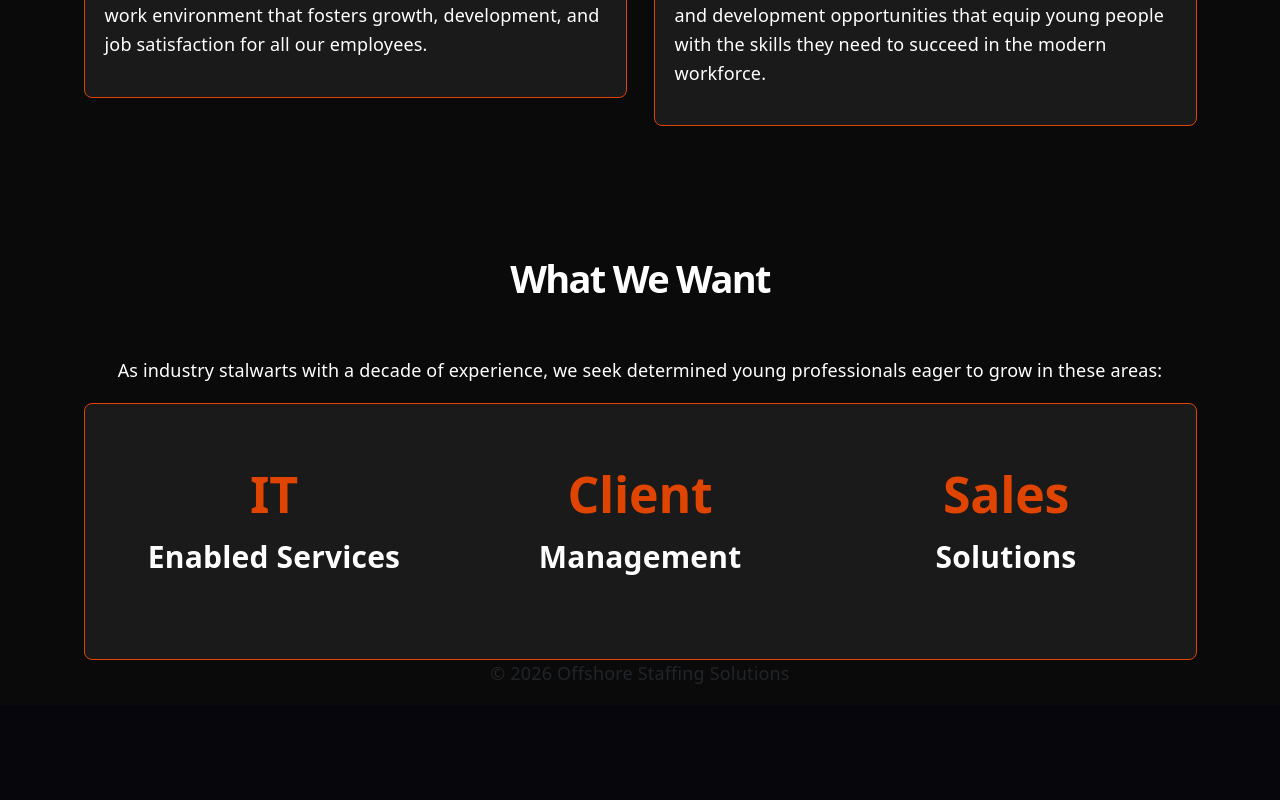
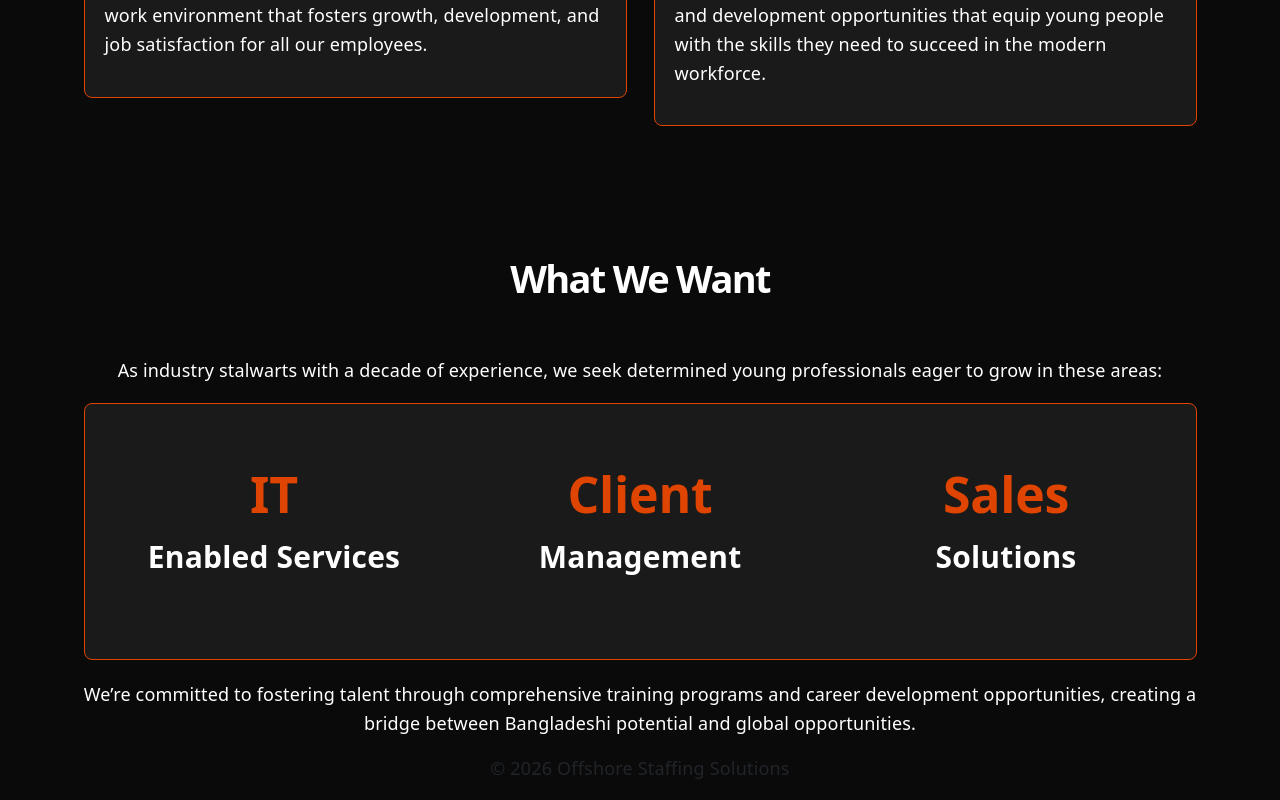
Before and after one commit to rakibhosain2302/SPA-System, a React (Vite) app: page / in a window 1280 px wide. Shown: the part 2050-2850 px from the top of the page. Before the commit the page ends 2755 px from the top, so only its background shows below. Built offline with nearby package versions, Linux system fonts and the light colour scheme.

Commit message:
SPA Wanted Section Content Issue Solve

```diff
--- a/src/App.css
+++ b/src/App.css
@@ -212,3 +212,9 @@
     text-align: center;
     color: var(--text-color);
 }
+
+.wanted-section .buttom-content{
+    display: flex;
+    justify-content: center;
+    margin-top: 20px;
+}
--- a/src/components/WantSection.jsx
+++ b/src/components/WantSection.jsx
@@ -21,6 +21,7 @@ const WantSection = () => {
                         </div>
                     </div>
                 </div>
+                <p className="buttom-content">We’re committed to fostering talent through comprehensive training programs and career development opportunities, creating a bridge between Bangladeshi potential and global opportunities.</p>
             </div>
 
         </>
```
